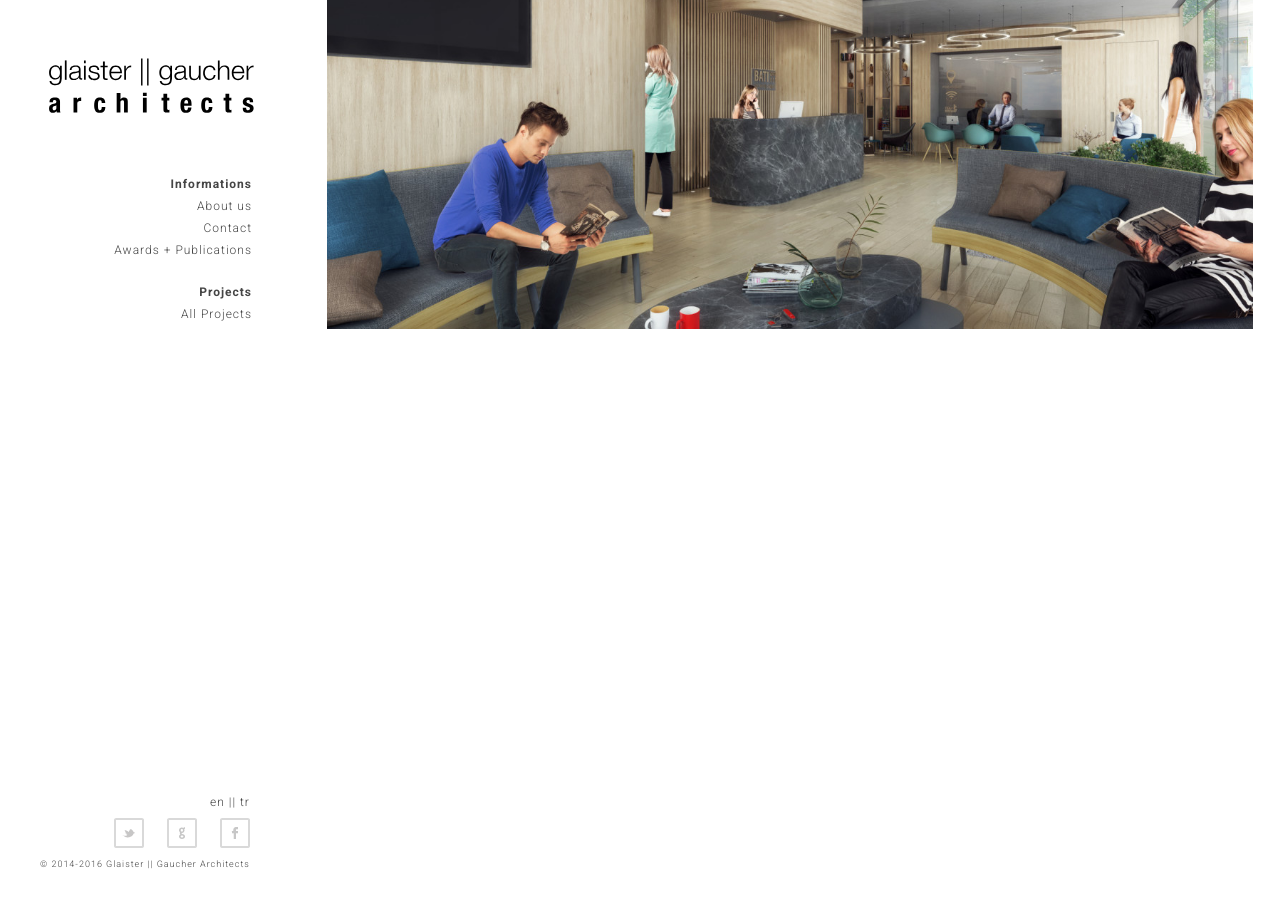
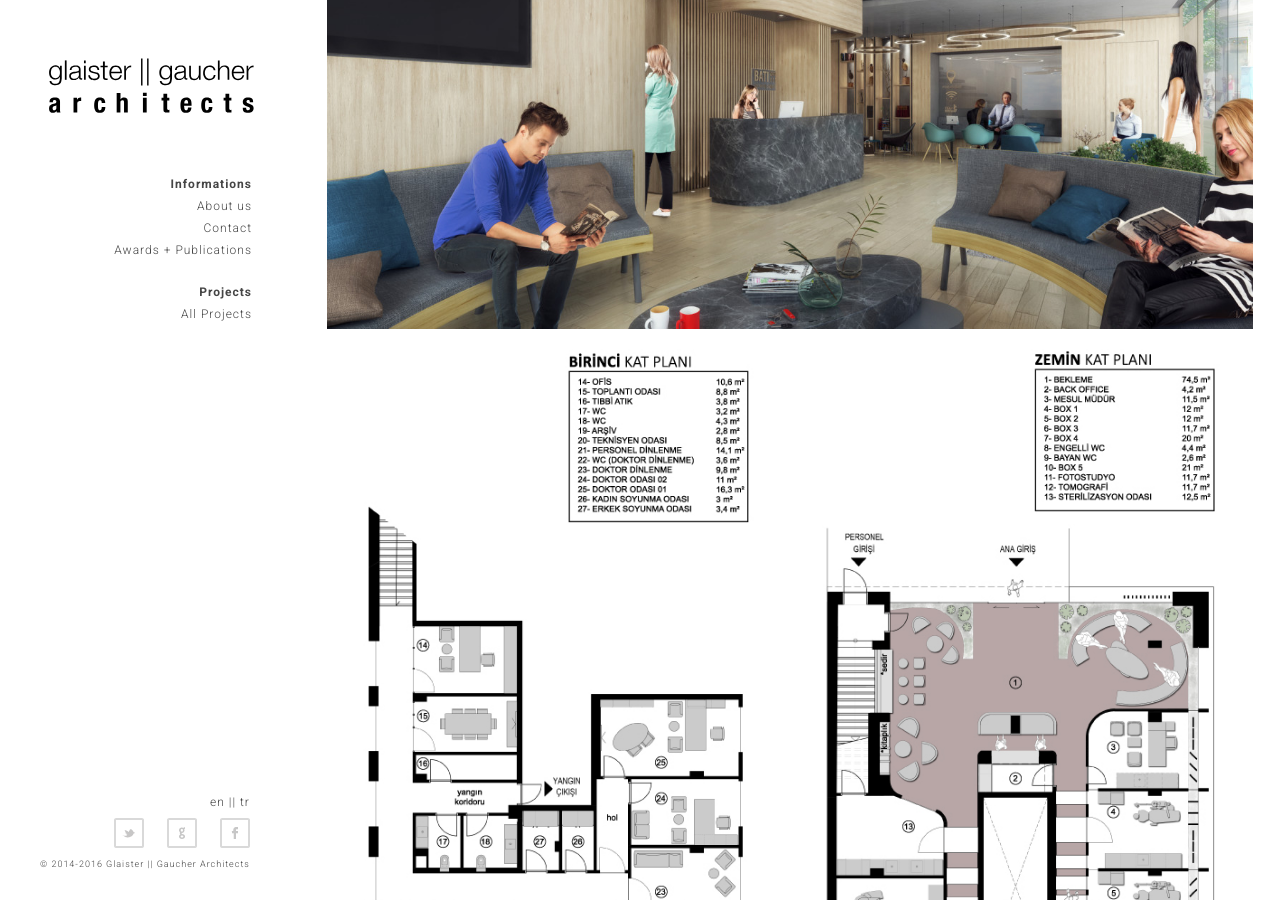
Before and after one commit to glaistergaucher/glaistergaucher.github.io, a Jekyll site: the page built from en/GGA-Bati-Orthodontic-Polyclinic.html, in a window 1280 px wide and 900 px high, scrolled down 3234 px. Built offline with Jekyll 4.4.1, drawn with Linux system fonts in a browser that asks for light colours.

Commit message:
added plans to BATI polyclinic

```diff
--- a/en/GGA-Bati-Orthodontic-Polyclinic.html
+++ b/en/GGA-Bati-Orthodontic-Polyclinic.html
@@ -22,6 +22,8 @@ layout: page
                 <img src="/img/01-bati/GGA-Bati-Orthodontic-Polyclinic-03.jpg" alt="Bati Orthodondic Polyclinic 03" />
                 <img src="/img/01-bati/GGA-Bati-Orthodontic-Polyclinic-04.jpg" alt="Bati Orthodondic Polyclinic 04" />
                 <img src="/img/01-bati/GGA-Bati-Orthodontic-Polyclinic-05.jpg" alt="Bati Orthodondic Polyclinic 05" />
+                <img class="imgL" src="/img/01-bati/GGA-Bati-Orthodontic-Polyclinic-06.jpg" alt="Bati Orthodondic Polyclinic 06" />
+                <img class="imgR" src="/img/01-bati/GGA-Bati-Orthodontic-Polyclinic-07.jpg" alt="Bati Orthodondic Polyclinic 07" />
 		</div>
 	</section>
 </section>
--- a/tr/GGA-Bati-Ortodonti-Dis-Sagligi-Poliklinigi.html
+++ b/tr/GGA-Bati-Ortodonti-Dis-Sagligi-Poliklinigi.html
@@ -21,6 +21,8 @@ layout: page-tr
                 <img src="/img/01-bati/GGA-Bati-Orthodontic-Polyclinic-03.jpg" alt="Bati Ortodonti Diş Sağlığı Polikliniği 03" />
                 <img src="/img/01-bati/GGA-Bati-Orthodontic-Polyclinic-04.jpg" alt="Bati Ortodonti Diş Sağlığı Polikliniği 04" />
                 <img src="/img/01-bati/GGA-Bati-Orthodontic-Polyclinic-05.jpg" alt="Bati Ortodonti Diş Sağlığı Polikliniği 05" />
+                <img class="imgL" src="/img/01-bati/GGA-Bati-Orthodontic-Polyclinic-06.jpg" alt="Bati Ortodonti Diş Sağlığı Polikliniği 06" />
+                <img class="imgR" src="/img/01-bati/GGA-Bati-Orthodontic-Polyclinic-07.jpg" alt="Bati Ortodonti Diş Sağlığı Polikliniği 07" />
 		</div>
 	</section>
 </section>
```
Also changed, not shown: img/01-bati/GGA-Bati-Orthodontic-Polyclinic-06.jpg (added), img/01-bati/GGA-Bati-Orthodontic-Polyclinic-07.jpg (added).
